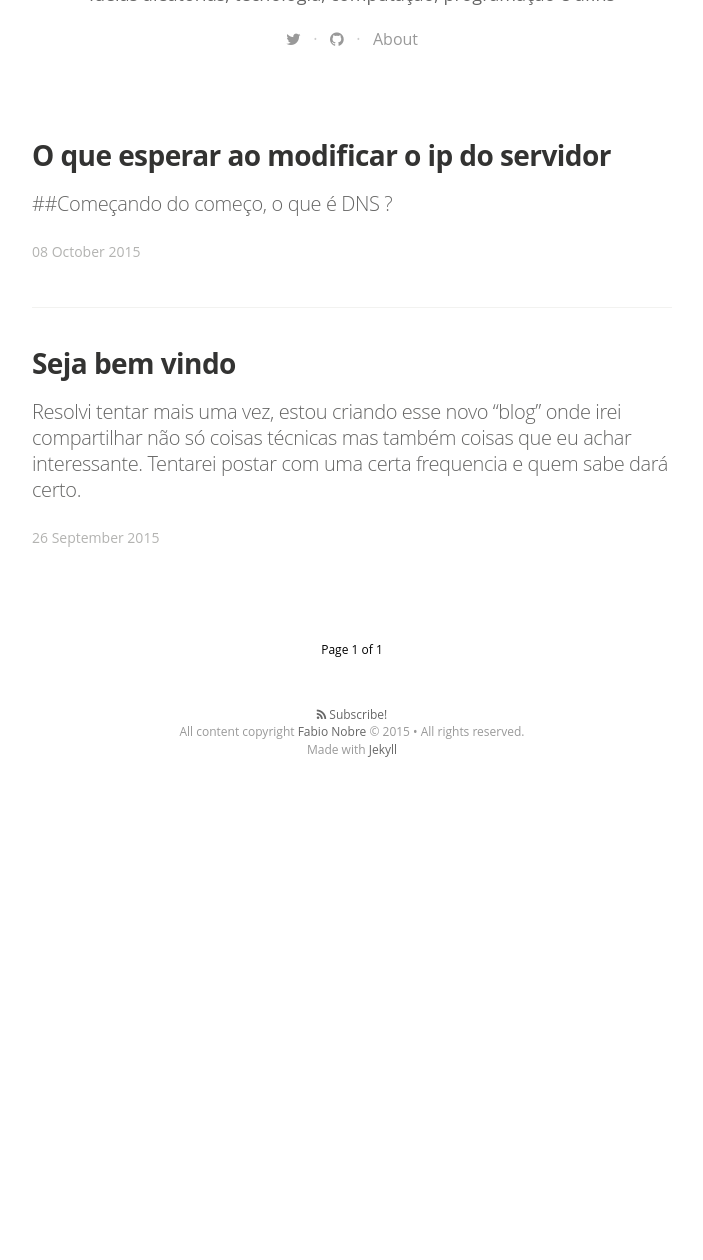
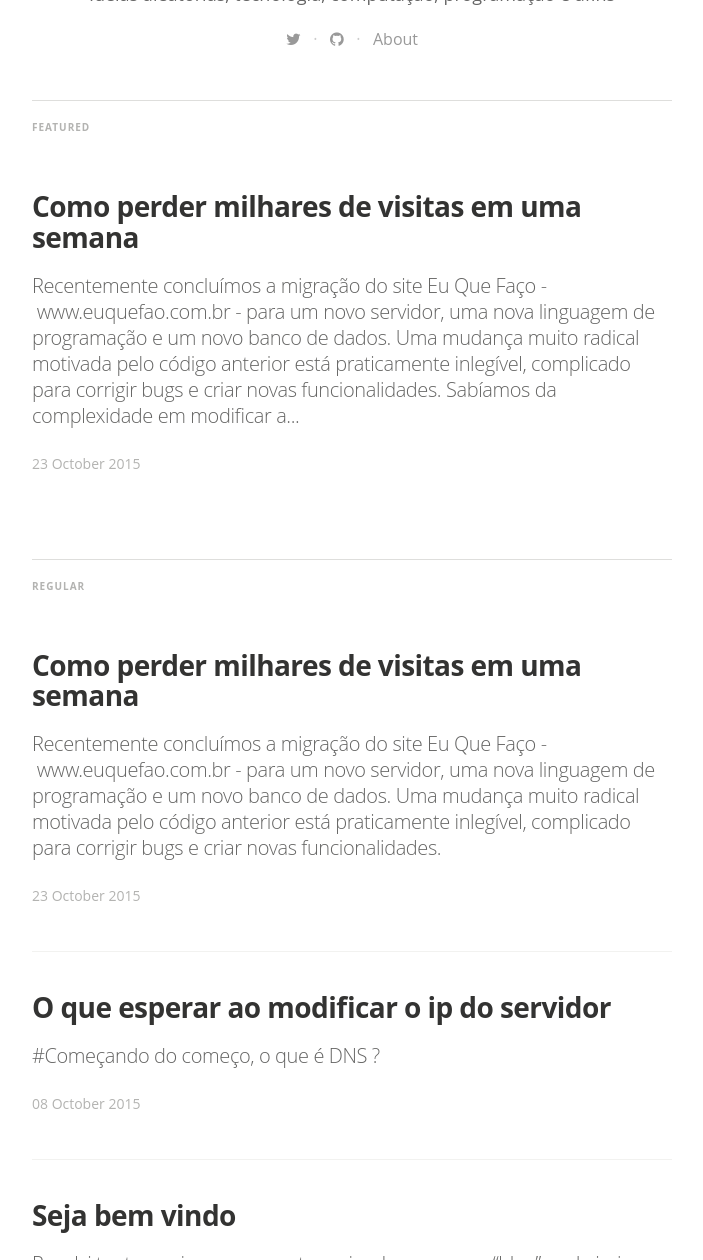
Before and after one commit to fabionobre/fabionobre.github.io, a Jekyll site: the page built from index.html, in a window 1280 px wide and 1400 px high, scrolled down 471 px, cut to the strip 140-1400 px from the top of the window. Shown: the whole strip, without its empty margins (288-991 px from the left). Built offline with Jekyll 4.4.1, drawn with Linux system fonts in a browser that asks for light colours; nearby versions of some CDN libraries; some web fonts are replaced; Markdown is read by kramdown in place of the engine named in the settings; the list of posts is cut into pages by our own code; before the commit the page ends 1417 px from its top, so only the background shows below that.

Commit message:
Novo artigo - "Como perder milhares de visitas em uma semana"

```diff
--- /dev/null
+++ b/_posts/2015-10-05-mudanca_de_servidor_e_queda_nas_visitas.md
@@ -0,0 +1,24 @@
+---
+layout: post
+title:  "Como perder milhares de visitas em uma semana"
+date:   2015-10-23 12:00:00
+categories: desenvolvimento
+tags: featured
+image: /assets/photos/desenvolvimento.jpg
+---
+Recentemente concluímos a migração do site Eu Que Faço - www.euquefao.com.br - para um novo servidor, uma nova linguagem de programação e um novo banco de dados. Uma mudança muito radical motivada pelo código anterior está praticamente inlegível, complicado para corrigir bugs e criar novas funcionalidades.
+
+Sabíamos da complexidade em modificar a linguagem de programação. Primeiro, por que criamos um novo sistema todo do zero, aproveitando apenas a estrutura do banco de dados. Segundo, por que ao criar um sistema todo novo teríamos que mantê-lo 100% compatível com o anterior.
+
+Porém as coisas não funcionam tão simples assim. Após subir a nova versão começamos a monitorar o Google Webmasters para descobrir falhas. Logo de cara percebemos algumas urls quebrando, que passaram desapercebidas, e fomos corrigindo todas as falhas que apareceram.
+
+Em seguida, as visitas começaram a despencar. Houve uma queda de aproximadamente 50% nas visitas. Em uma semana todos os dias o trafego para o site foi caindo um pouco. Algo que nos deixou muito preocupados então fomos pesquisar o que poderia ter acontecido.
+
+Após pesquisar bastante, encontramos alguns aspectos que levaram a esse problema:
+
+- O número de falhas de rastreamento aumentou, o que fez o Google evitar enviar trafego para nós. Apesar de termos feito as correções quase que imediatamente.
+- O Google leva em consideração a formatação do conteúdo e não somente a url, o que fez ele entender que tínhamos modificado o conteúdo.
+
+Apesar de termos um sistema com tempo de resposta bem melhor que o anterior. Apesar do novo sistema estar totalmente responsivo, sendo 100% compatível com dispositivos moveis. As posições do nosso site no Google caíram drasticamente.
+
+Agora, só nos resta divulgar, melhorar e aguardar as visitas voltarem a crescer.
```
Also changed, not shown: _posts/2015-09-29-o_que_esperar_ao_modificar_o_ip_do_servidor.md (+3 -3 lines), 1 other file.
